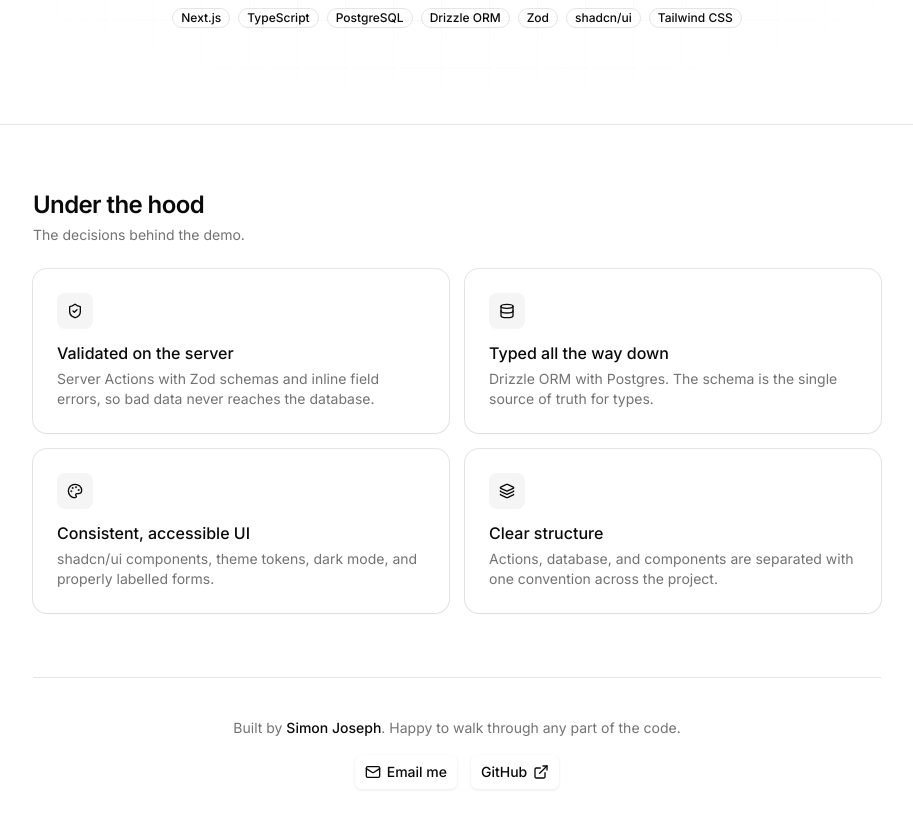
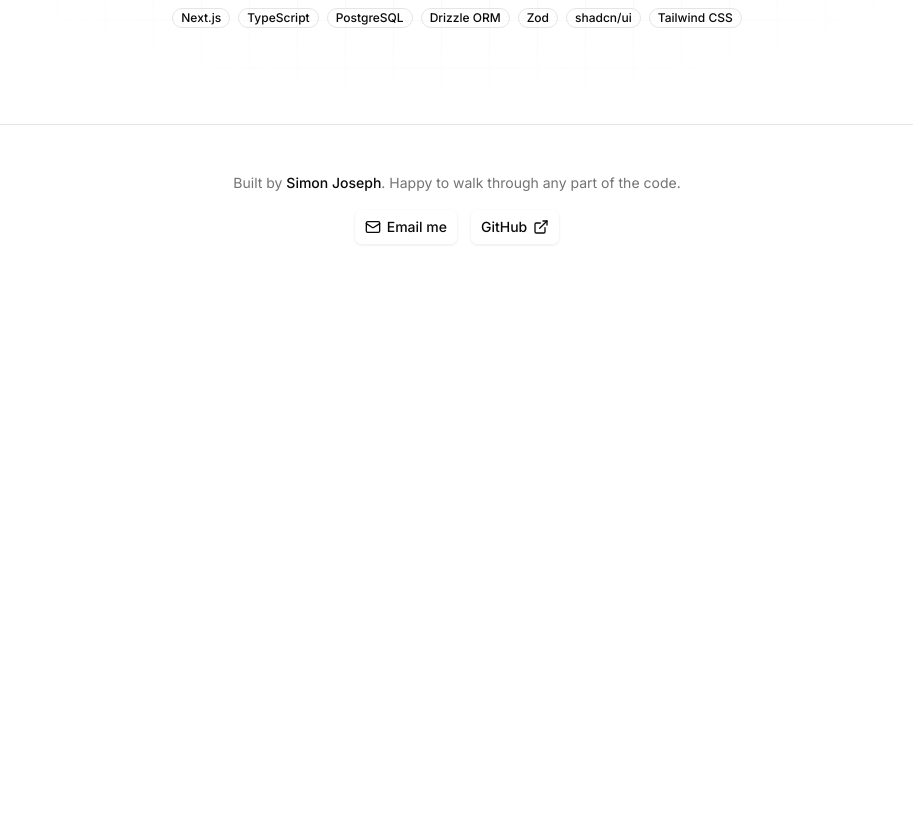
Before and after one commit to simonpangan/clubscope, a Next.js app: page / in a window 1280 px wide. Shown: the part 460-1278 px from the top of the page, without its empty margins (183-1096 px from the left). After the commit the page ends 800 px from the top, so only its background shows below. Built offline with nearby package versions, Linux system fonts and the light colour scheme.

Commit message:
change homepage

```diff
--- a/app/page.tsx
+++ b/app/page.tsx
@@ -1,37 +1,13 @@
 import Link from 'next/link';
-import {ArrowRight, Database, ExternalLink, Layers, Mail, Palette, ShieldCheck,} from 'lucide-react';
+import {ArrowRight, ExternalLink, Mail} from 'lucide-react';
 import {Badge} from '@/components/ui/badge';
 import {buttonVariants} from '@/components/ui/button';
-import {Card, CardDescription, CardHeader, CardTitle} from '@/components/ui/card';
 
 const GITHUB_URL = 'https://github.com/simonpangan';
 const REPO_URL = 'https://github.com/simonpangan/clubscope';
 const EMAIL = 'simonjoseph.pangan@gmail.com';
 
 const stack = ['Next.js', 'TypeScript', 'PostgreSQL', 'Drizzle ORM', 'Zod', 'shadcn/ui', 'Tailwind CSS'];
-
-const highlights = [
-  {
-    icon: ShieldCheck,
-    title: 'Validated on the server',
-    text: 'Server Actions with Zod schemas and inline field errors, so bad data never reaches the database.',
-  },
-  {
-    icon: Database,
-    title: 'Typed all the way down',
-    text: 'Drizzle ORM with Postgres. The schema is the single source of truth for types.',
-  },
-  {
-    icon: Palette,
-    title: 'Consistent, accessible UI',
-    text: 'shadcn/ui components, theme tokens, dark mode, and properly labelled forms.',
-  },
-  {
-    icon: Layers,
-    title: 'Clear structure',
-    text: 'Actions, database, and components are separated with one convention across the project.',
-  },
-];
 
 export default function Home() {
   return (
@@ -45,11 +21,11 @@ export default function Home() {
         <div className="mx-auto max-w-4xl space-y-6 px-6 py-24 text-center">
           <Badge variant="secondary">CRUD app demo</Badge>
           <h1 className="text-4xl font-semibold tracking-tight sm:text-6xl">
-            User management, built end to end.
+            A simple user CRUD, built end to end.
           </h1>
           <p className="mx-auto max-w-2xl text-lg text-muted-foreground">
             A full-stack demo built with Next.js, TypeScript, and PostgreSQL. Create, read, update,
-            and delete users with server-side validation and a fully typed database layer.
+            and delete users with server-side validation and a typed database layer.
           </p>
           <div className="flex flex-wrap items-center justify-center gap-3">
             <Link href="/users" className={buttonVariants({ size: 'lg' })}>
@@ -76,30 +52,8 @@ export default function Home() {
         </div>
       </section>
 
-      <div className="mx-auto max-w-4xl space-y-16 px-6 py-16">
-        {/* Highlights */}
-        <section className="space-y-6">
-          <div className="space-y-1">
-            <h2 className="text-2xl font-semibold tracking-tight">Under the hood</h2>
-            <p className="text-sm text-muted-foreground">The decisions behind the demo.</p>
-          </div>
-          <div className="grid gap-4 sm:grid-cols-2">
-            {highlights.map(({ icon: Icon, title, text }) => (
-              <Card key={title}>
-                <CardHeader>
-                  <div className="mb-2 flex size-9 items-center justify-center rounded-md bg-muted">
-                    <Icon className="size-4" />
-                  </div>
-                  <CardTitle className="text-base">{title}</CardTitle>
-                  <CardDescription>{text}</CardDescription>
-                </CardHeader>
-              </Card>
-            ))}
-          </div>
-        </section>
-
       {/* Footer */}
-        <footer className="space-y-4 border-t pt-10 text-center">
+      <footer className="mx-auto max-w-4xl space-y-4 px-6 py-12 text-center">
         <p className="text-sm text-muted-foreground">
           Built by <span className="font-medium text-foreground">Simon Joseph</span>. Happy to walk
           through any part of the code.
@@ -120,7 +74,6 @@ export default function Home() {
           </a>
         </div>
       </footer>
-      </div>
     </main>
   );
 }
```
Lines whose indentation alone changed are shown as unchanged.
